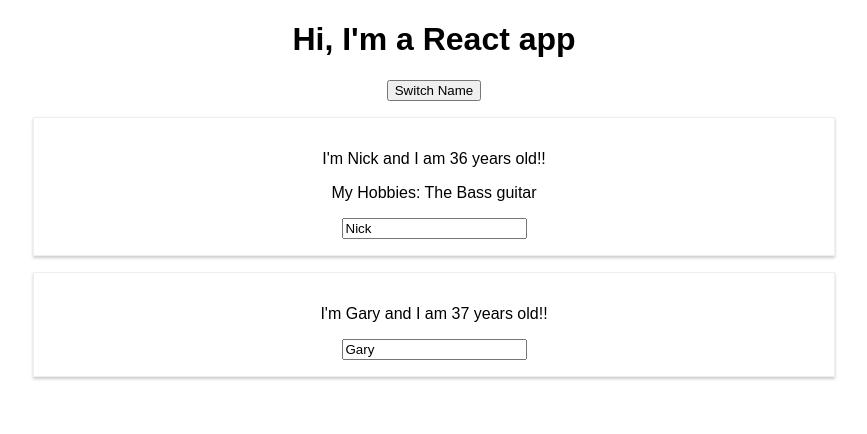
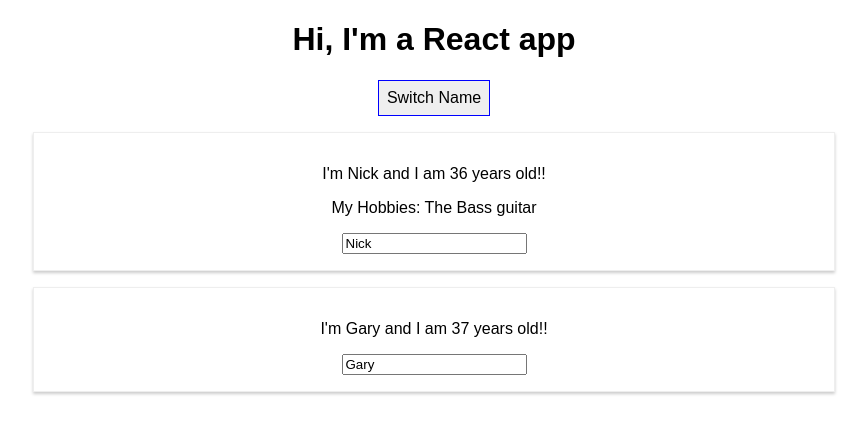
Before and after one commit to nwmbutler/udemy-react, a React (Create React App) app: page / in a window 1280 px wide. Shown: the top 434 px of the page, without its empty margins (206-1073 px from the left). Built offline with nearby package versions, Linux system fonts and the light colour scheme.

Commit message:
practising inline styling, button

```diff
--- a/src/App.js
+++ b/src/App.js
@@ -28,14 +28,23 @@
         { name: event.target.value, age: 37 }
         ]
       })
-
   }
 
   render() {
+    const style = {
+      backgroundColour: 'white',
+      font: 'inherit',
+      border: '1px solid blue',
+      padding: '8px',
+      cursor: 'pointer'
+    };
+
     return (
       <div className="App">
         <h1>Hi, I'm a React app</h1>
-        <button onClick={() => this.switchNameHandler("Nicholas")}>Switch Name</button>
+        <button
+          style={style}
+          onClick={() => this.switchNameHandler("Nicholas")}>Switch Name</button>
         <Person
           name={this.state.persons[0].name}
           age={this.state.persons[0].age}
```
